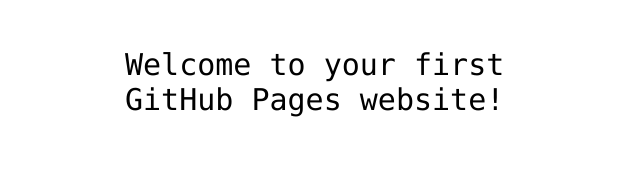
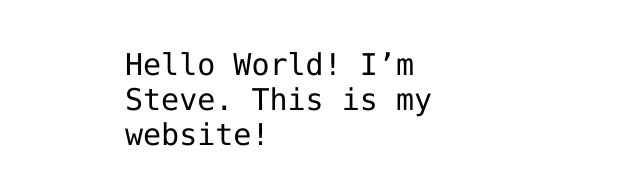
Before and after one commit to stevebryant-coder/hello-world, a plain HTML site: page index.html in a window 1280 px wide. Shown: the part 341-526 px from the top of the page, without its empty margins (315-955 px from the left). Drawn offline with Linux system fonts and the light colour scheme.

Commit message:
I'm Steve

```diff
--- a/index.html
+++ b/index.html
@@ -14,7 +14,7 @@
 <img src="https://octodex.github.com/images/daftpunktocat-thomas.gif" id="octocat" alt="octocat-gif" />
 
 <!-- Change this code here by copy and pasting your template on line 15 -->
-<p>Welcome to your first GitHub Pages website!</p>
+<p>Hello World! I’m Steve. This is my website!</p>
 
 </body>
 
```
